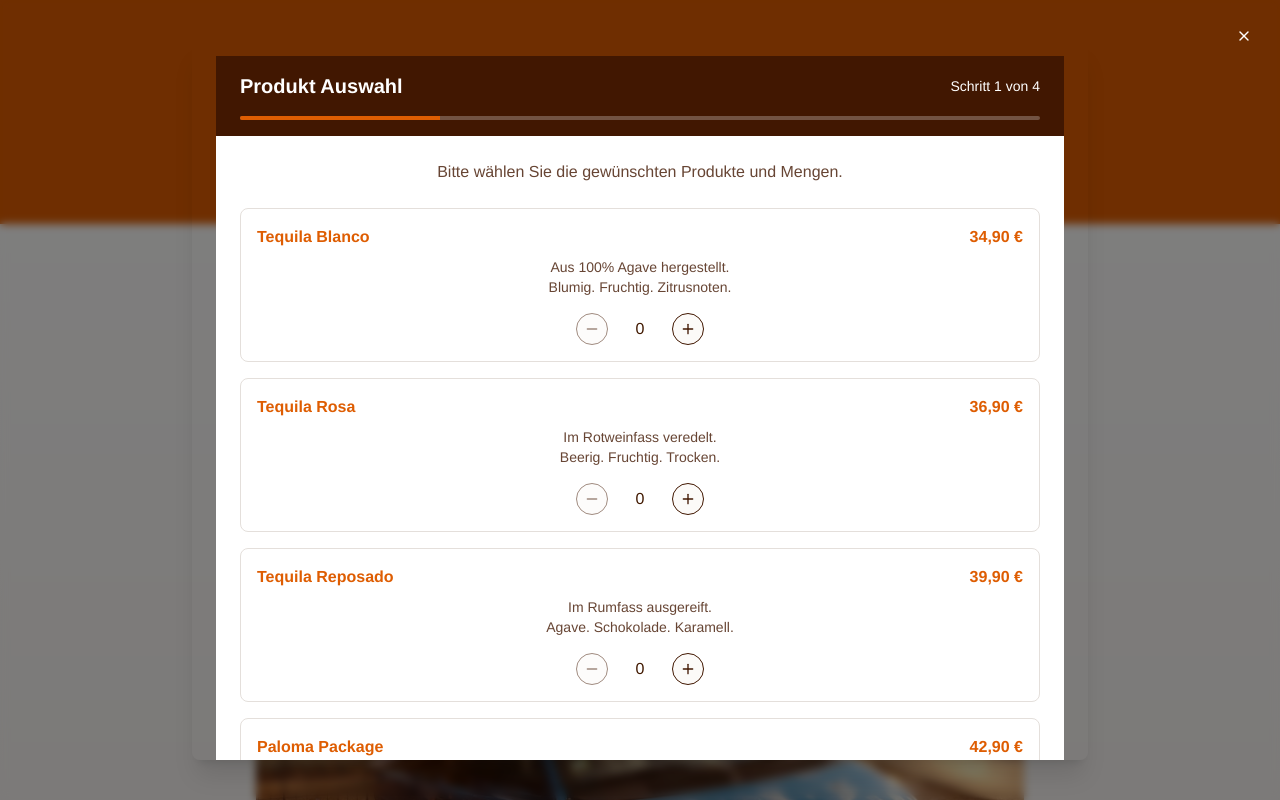
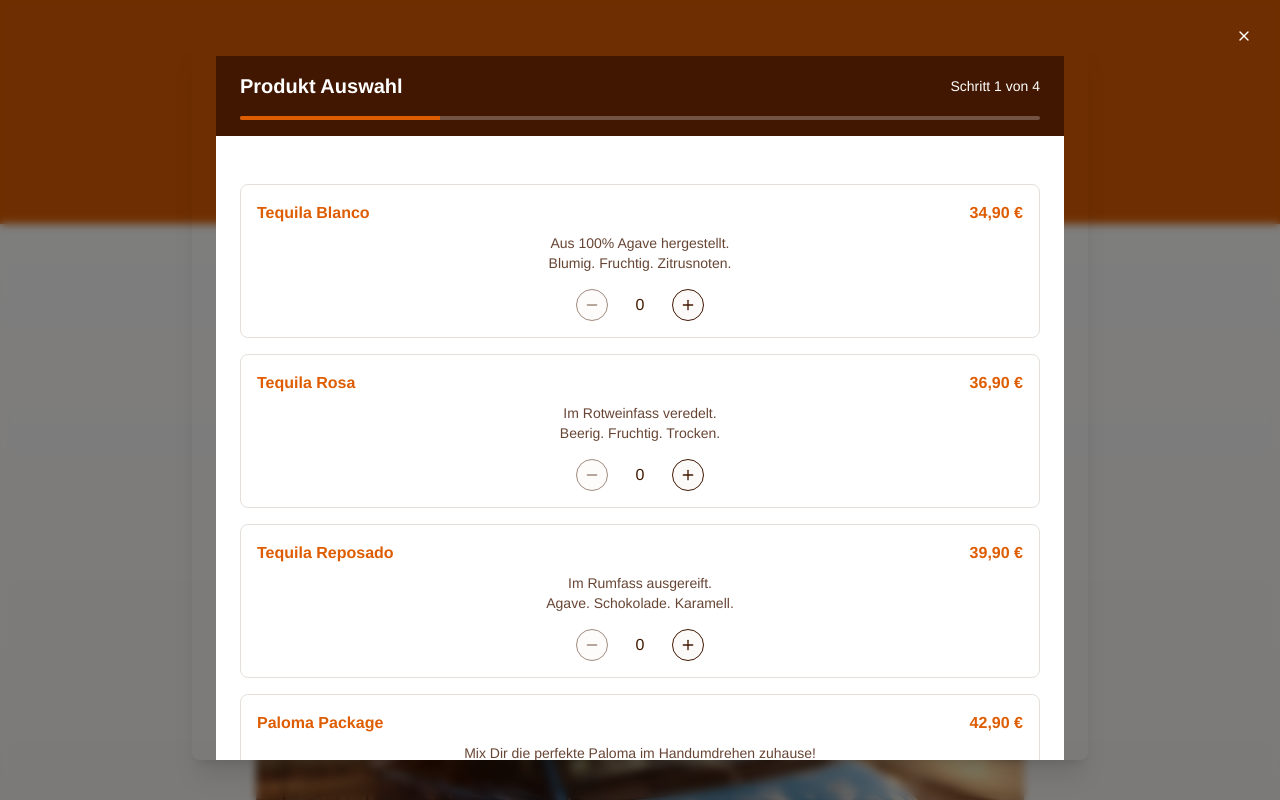
Before and after one commit to Schenkinho24/mayaciel-c2c-festival, a React (Vite) app: page / in a window 1280 px wide. Both pictures are taken after a click on the button "Deine Tequila Bestellung". Built offline with nearby package versions, Linux system fonts and the light colour scheme; a web font is replaced by a local one.

Commit message:
Visual edit in Lovable
Edited UI in Lovable

```diff
--- a/src/components/wizard-steps/ProductStep.tsx
+++ b/src/components/wizard-steps/ProductStep.tsx
@@ -50,7 +50,7 @@ const ProductStep: React.FC<ProductStepProps> = ({
   return <div className="space-y-4">
       <div className="text-center mb-6">
 
-        <p className="text-tequila-dark/80 text-sm md:text-base">Bitte wählen Sie die gewünschten Produkte und Mengen.</p>
+
       </div>
 
       <div className="space-y-4 pb-4">
```
